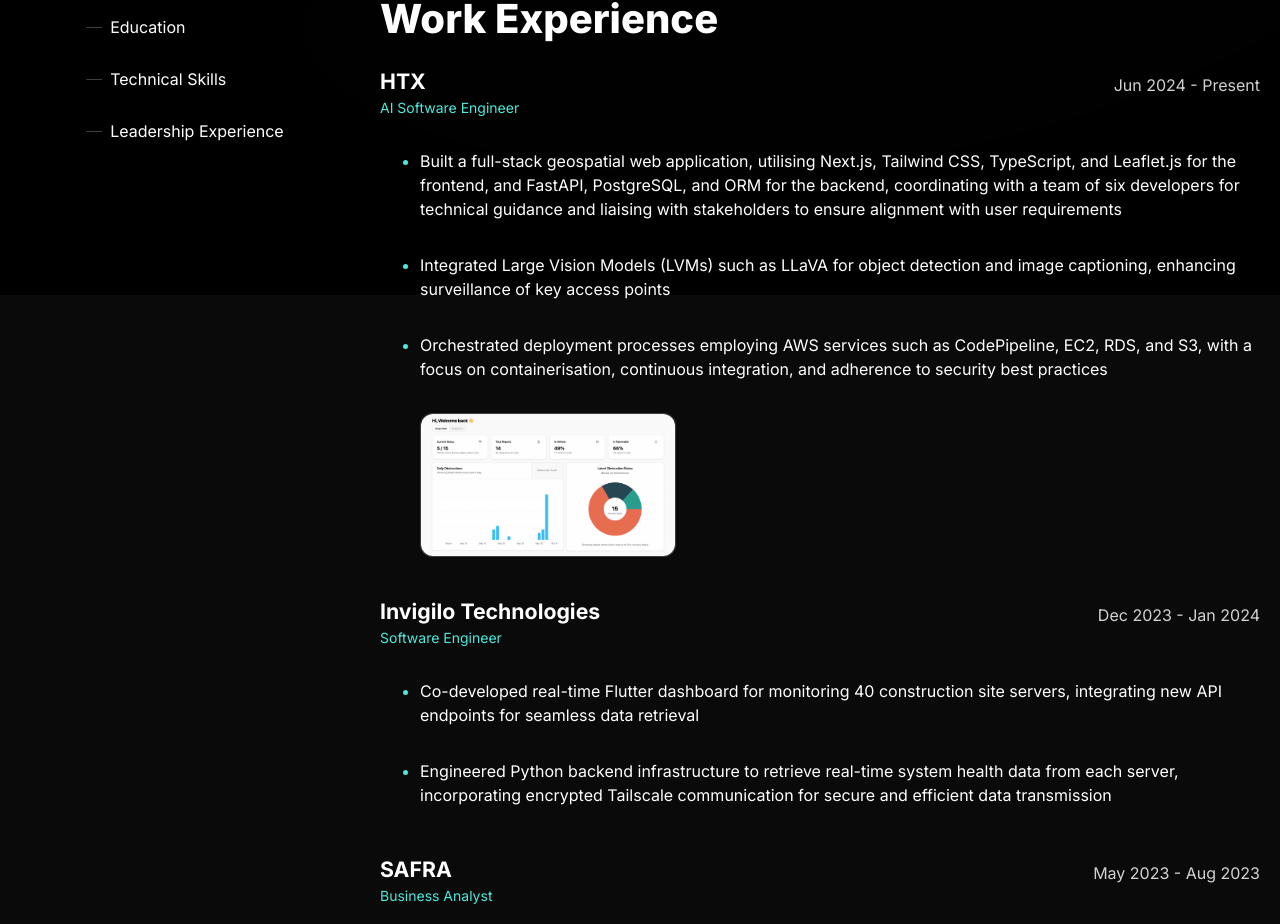
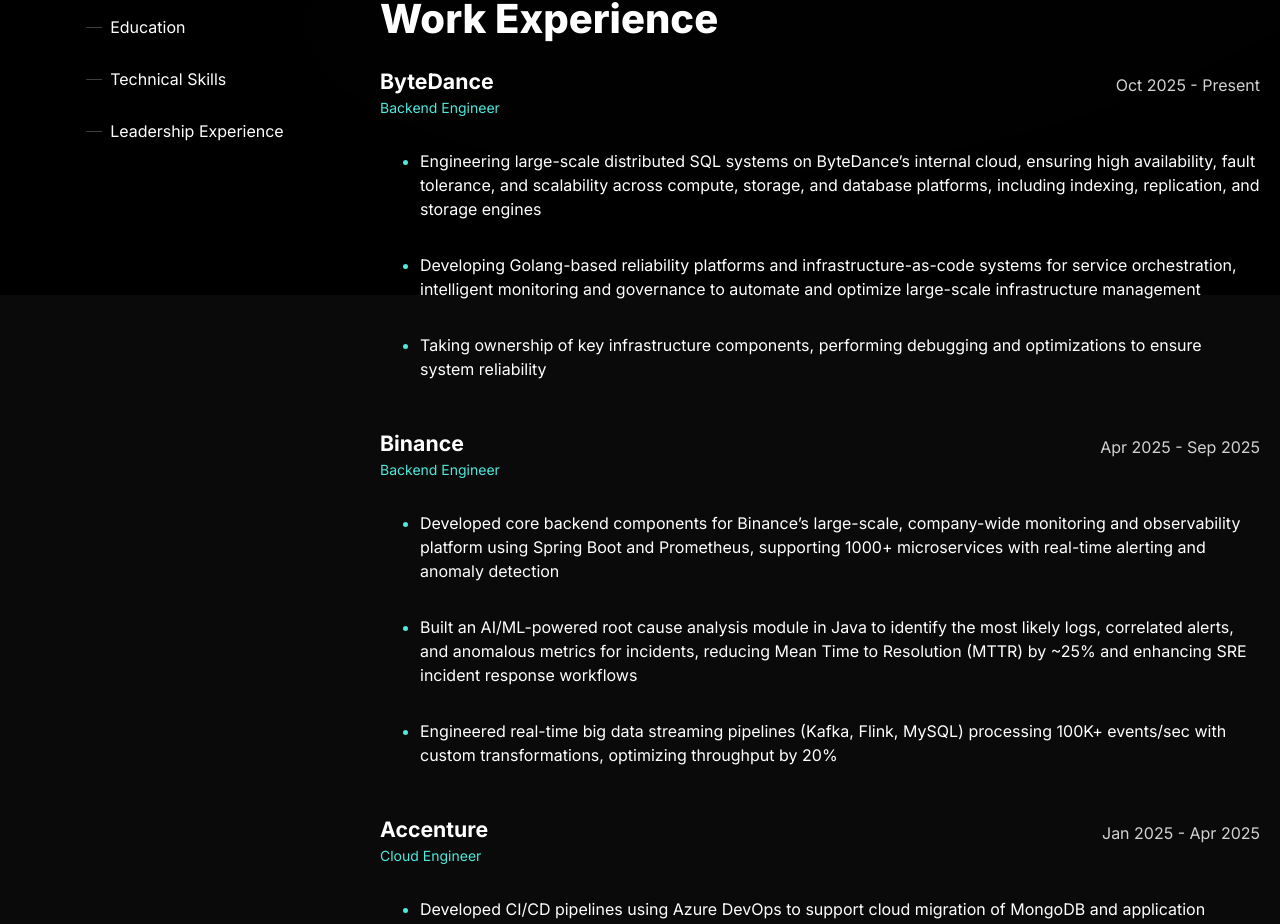
Before and after one commit to jiaweiho72/Portfolio, a Next.js app: page /about in a window 1280 px wide. Shown: the part 505-1429 px from the top of the page. Built offline with nearby package versions, Linux system fonts and the light colour scheme.

Commit message:
Update content.js

```diff
--- a/src/app/resources/content.js
+++ b/src/app/resources/content.js
@@ -81,6 +81,39 @@
         display: true, // set to false to hide this section
         title: 'Work Experience',
         experiences: [
+            {
+                company: 'ByteDance',
+                timeframe: 'Oct 2025 - Present',
+                role: 'Backend Engineer',
+                achievements: [
+                    <>Engineering large-scale distributed SQL systems on ByteDance’s internal cloud, ensuring high availability, fault tolerance, and scalability across compute, storage, and database platforms, including indexing, replication, and storage engines</>,
+                    <>Developing Golang-based reliability platforms and infrastructure-as-code systems for service orchestration, intelligent monitoring and governance to automate and optimize large-scale infrastructure management</>,
+                    <>Taking ownership of key infrastructure components, performing debugging and optimizations to ensure system reliability</>
+                ],
+                images: [ ]
+            },
+            {
+                company: 'Binance',
+                timeframe: 'Apr 2025 - Sep 2025',
+                role: 'Backend Engineer',
+                achievements: [
+                    <>Developed core backend components for Binance’s large-scale, company-wide monitoring and observability platform using Spring Boot and Prometheus, supporting 1000+ microservices with real-time alerting and anomaly detection</>,
+                    <>Built an AI/ML-powered root cause analysis module in Java to identify the most likely logs, correlated alerts, and anomalous metrics for incidents, reducing Mean Time to Resolution (MTTR) by ~25% and enhancing SRE incident response workflows</>,
+                    <>Engineered real-time big data streaming pipelines (Kafka, Flink, MySQL) processing 100K+ events/sec with custom transformations, optimizing throughput by 20%</>
+                ],
+                images: [ ]
+            },
+            {
+                company: 'Accenture',
+                timeframe: 'Jan 2025 - Apr 2025',
+                role: 'Cloud Engineer',
+                achievements: [
+                    <>Developed CI/CD pipelines using Azure DevOps to support cloud migration of MongoDB and application infrastructure</>,
+                    <>Built an AWS prototype disaster recovery solution with Terraform and Kubernetes, aiming to reduce recovery time from hours to seconds in a microservices-based system</>,
+                    <>Customized Terraform modules to provision AWS services like EKS, S3, IAM, VPC, load balancers, and CDNs</>
+                ],
+                images: [ ]
+            },
             {
                 company: 'HTX',
                 timeframe: 'Jun 2024 - Present',
```
